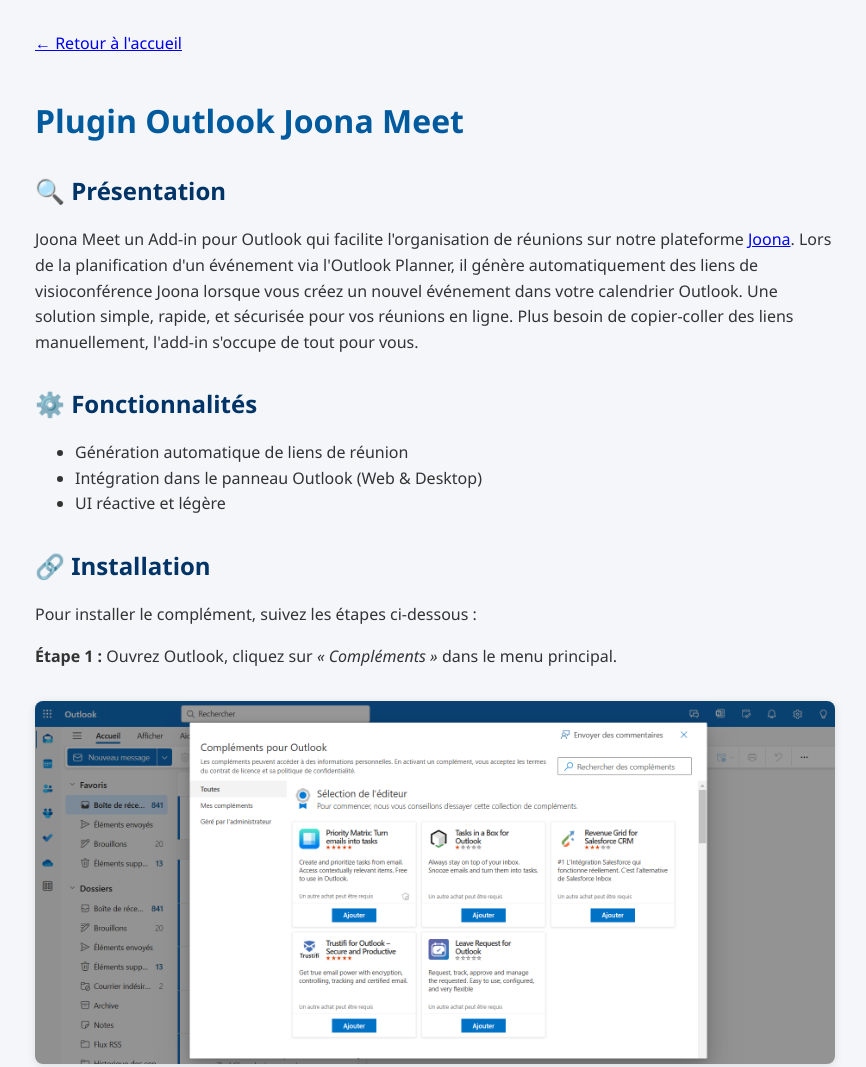
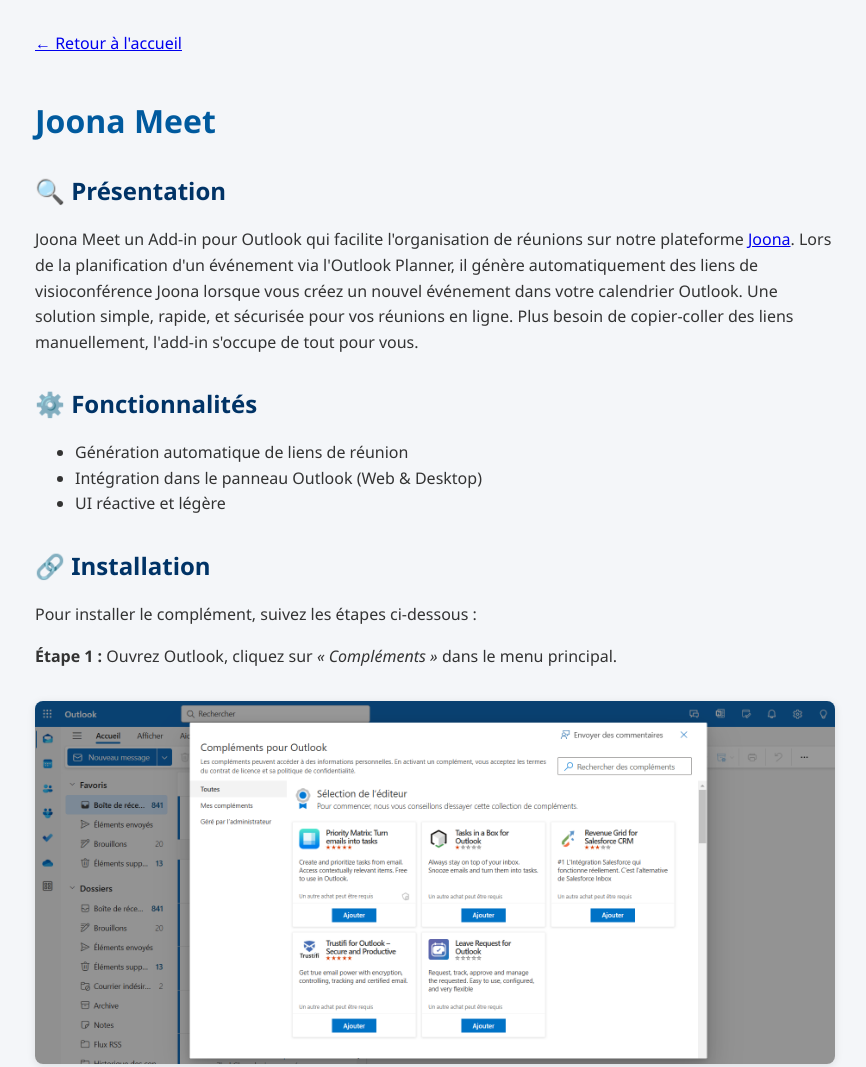
Before and after one commit to ApitechFR/jitsi-outlook-plugin, a website built with webpack: page src/faq/help.html in a window 1280 px wide. Shown: the top 1067 px of the page, without its empty margins (205-1071 px from the left). Built offline with nearby package versions, Linux system fonts and the light colour scheme.

Commit message:
Update help.html to simplify the main heading

```diff
--- a/src/faq/help.html
+++ b/src/faq/help.html
@@ -56,7 +56,7 @@
       <a href="./">← Retour à l'accueil</a>
     </div>
     <div>
-      <h1>Plugin Outlook Joona Meet</h1>
+      <h1>Joona Meet</h1>
     </div>
     <div>
       <h2>🔍 Présentation</h2>
```
